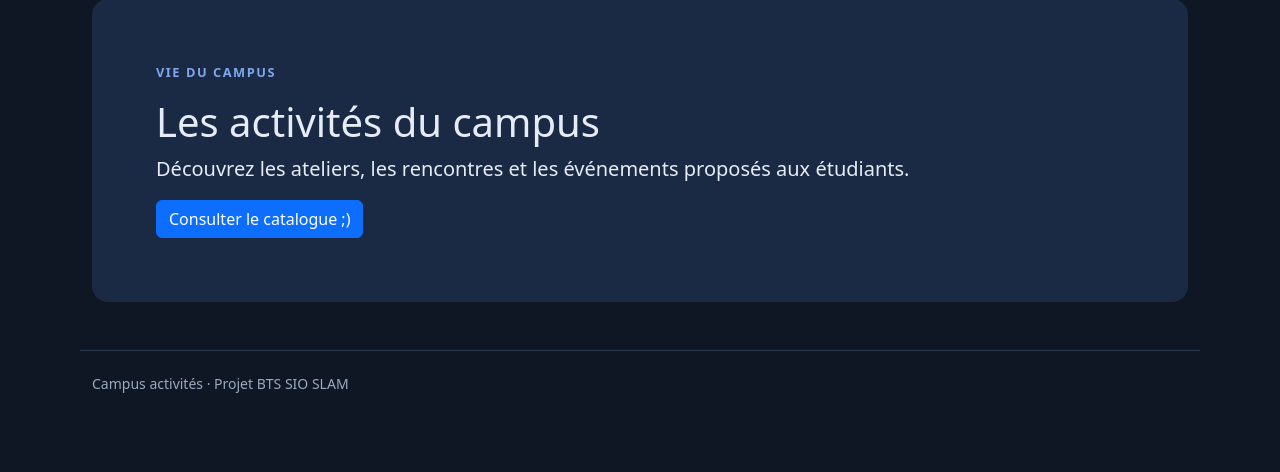
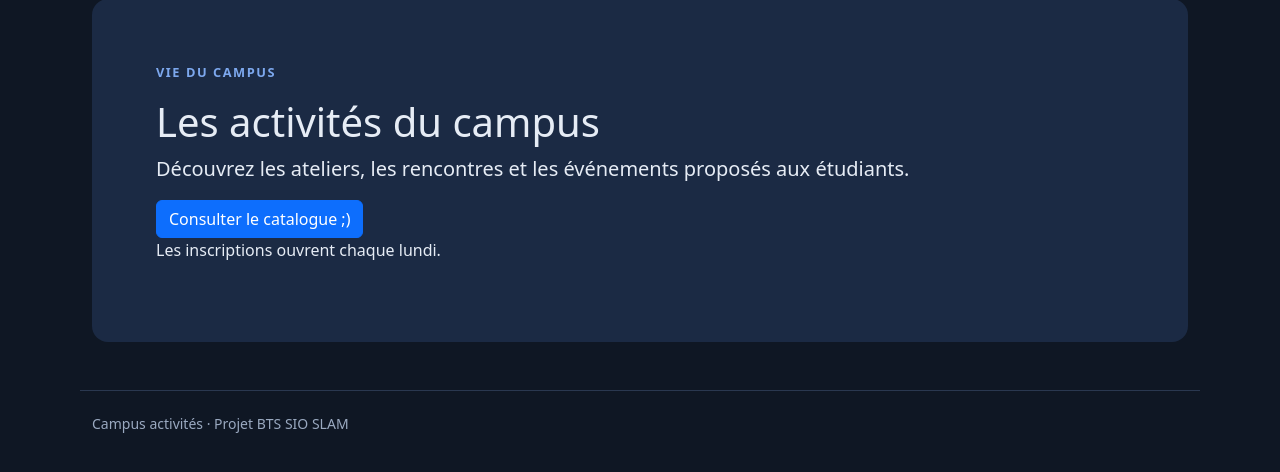
Before and after one commit to wayssfdn/campus-activites-duo, a PHP site: page / in a window 1280 px wide. Shown: the part 106-578 px from the top of the page. Run offline with PHP 8.4, Linux system fonts and the light colour scheme.

Commit message:
Ajouter les horaires d inscription sur l accueil

```diff
--- a/public/index.php
+++ b/public/index.php
@@ -8,6 +8,7 @@ require __DIR__ . '/../src/inclusions/entete.php';
         <h1>Les activités du campus</h1>
         <p class="lead">Découvrez les ateliers, les rencontres et les événements proposés aux étudiants.</p>
         <a class="btn btn-primary" href="activites.php">Consulter le catalogue ;)</a>
+        <p>Les inscriptions ouvrent chaque lundi.</p>
     </section>
 </main>
 <?php require __DIR__ . '/../src/inclusions/pied.php'; ?>
```
